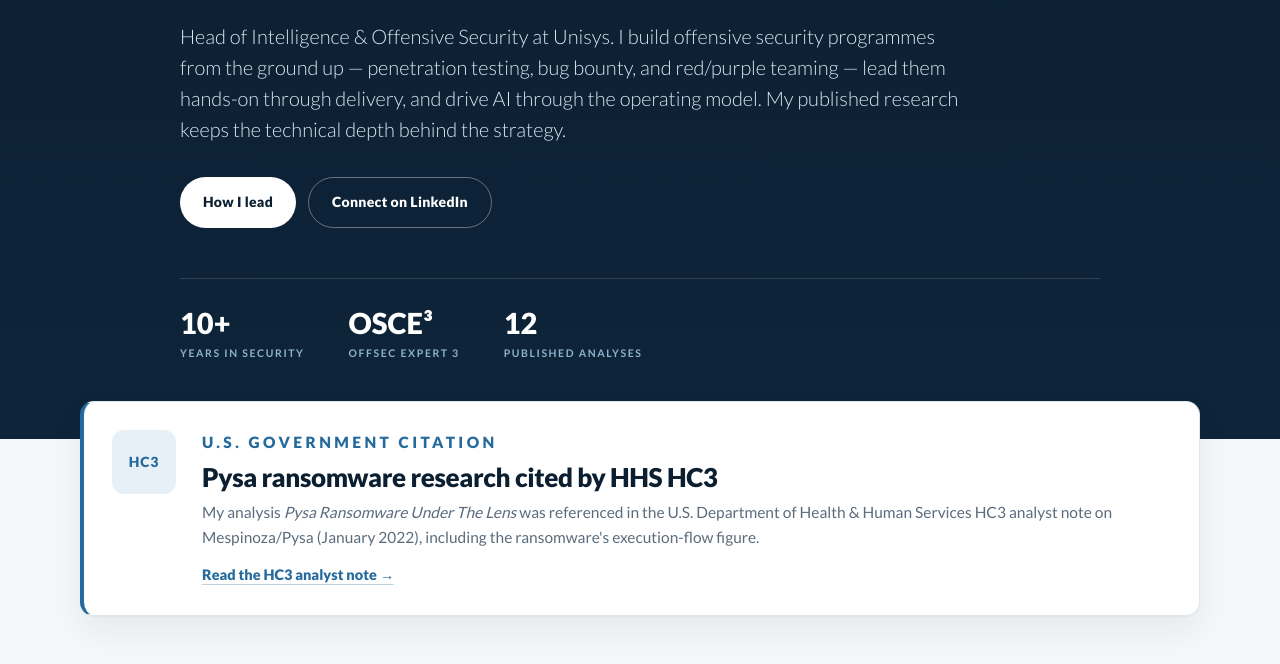
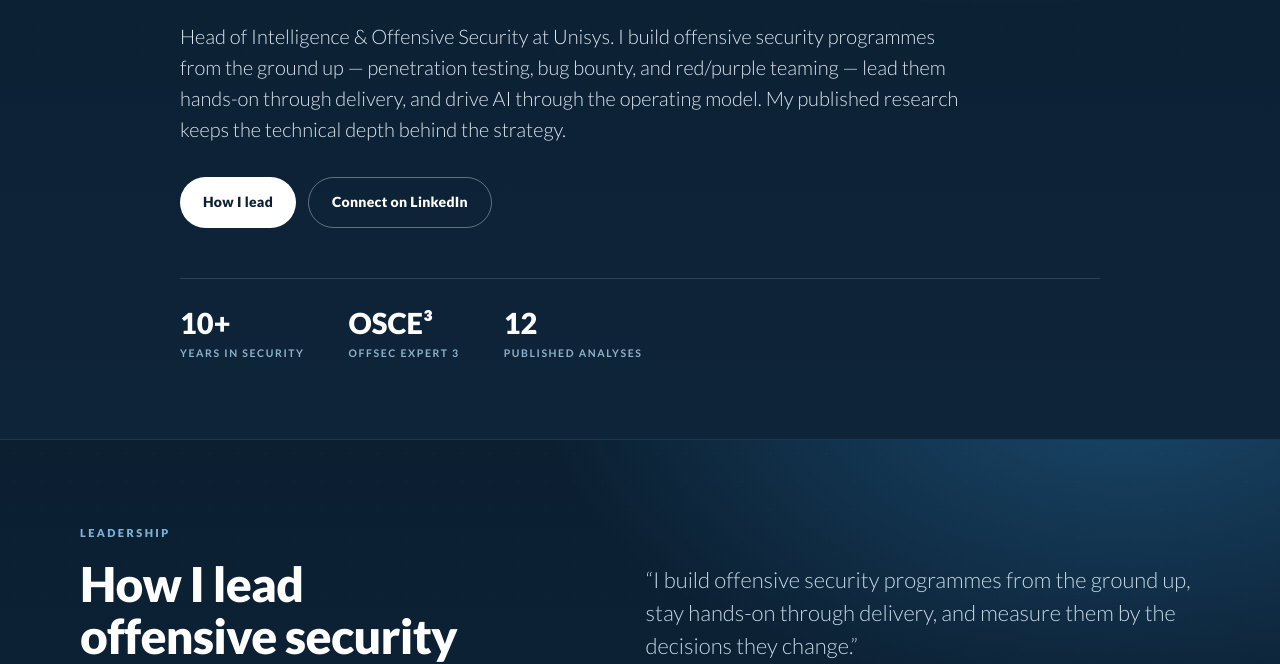
Before and after one commit to astraparad0x/astraparad0x.github.io, a plain HTML site: page index.html in a window 1280 px wide. Shown: the part 314-978 px from the top of the page. Drawn offline with Linux system fonts and the light colour scheme.

Commit message:
Move HC3 citation into Selected Research
Remove the standalone recognition block and add a compact citation strip above the research cards.

Co-Authored-By: Claude Code <noreply@anthropic.com>

```diff
--- a/assets/styles.css
+++ b/assets/styles.css
@@ -271,52 +271,47 @@ h2 {
   color: var(--muted);
 }
 
-/* ---------- Recognition ---------- */
-.recognition {
-  padding-top: 0;
-  padding-bottom: 56px;
+/* ---------- Citation strip ---------- */
+.research-cite {
+  display: flex;
+  flex-wrap: wrap;
+  align-items: center;
+  gap: 10px 16px;
+  margin: 0 0 26px;
+  padding: 14px 18px;
+  background: #eef4f9;
+  border-left: 3px solid var(--accent);
+  border-radius: 10px;
 }
 
-.callout {
-  position: relative;
-  z-index: 2;
-  display: flex;
-  gap: 26px;
-  align-items: flex-start;
-  margin-top: -38px;
-  padding: 28px;
+.cite-mark {
+  display: inline-grid;
+  place-items: center;
+  min-width: 44px;
+  height: 30px;
+  padding: 0 8px;
+  border: 1px solid #d9e6ef;
+  border-radius: 6px;
   background: #fff;
-  border: 1px solid var(--line);
-  border-left: 4px solid var(--accent);
-  border-radius: var(--radius);
-  box-shadow: var(--shadow);
-}
-
-.callout-mark {
-  flex: 0 0 auto;
-  display: grid;
-  place-items: center;
-  width: 64px;
-  height: 64px;
-  border-radius: 12px;
-  background: var(--accent-soft);
   color: var(--accent);
-  font-size: 14px;
+  font-size: 10.5px;
   font-weight: 900;
   letter-spacing: 0.06em;
 }
 
-.callout .eyebrow { color: var(--accent); margin-bottom: 8px; }
+.research-cite p {
+  flex: 1 1 420px;
+  margin: 0;
+  font-size: 13.8px;
+  line-height: 1.5;
+  color: #3a4a5a;
+}
+.research-cite p strong { color: var(--navy); }
 
-.callout h2 {
-  margin: 0 0 8px;
-  font-size: clamp(21px, 2.4vw, 26px);
-}
-
-.callout p {
-  margin: 0 0 12px;
-  color: var(--muted);
-  font-size: 15.5px;
+.research-cite .text-link {
+  flex: 0 0 auto;
+  margin-left: auto;
+  font-size: 13px;
 }
 
 .text-link {
@@ -333,6 +328,7 @@ h2 {
 .leadership-dark {
   position: relative;
   overflow: hidden;
+  border-top: 1px solid rgba(255, 255, 255, 0.08);
   background:
     radial-gradient(900px 520px at 88% -10%, rgba(37, 106, 156, 0.55) 0%, rgba(37, 106, 156, 0) 65%),
     linear-gradient(180deg, #0b1f31 0%, #0e2439 100%);
@@ -786,7 +782,7 @@ footer a:hover { color: #fff; }
   .stat-num { font-size: 25px; }
 
   .section { padding: 62px 0; }
-  .recognition { padding-top: 0; padding-bottom: 40px; }
+  .research-cite .text-link { margin-left: 0; }
 
   .callout {
     flex-direction: column;
--- a/index.html
+++ b/index.html
@@ -56,20 +56,6 @@
           <div class="stat"><span class="stat-num">10+</span><span class="stat-label">Years in security</span></div>
           <div class="stat"><span class="stat-num">OSCE³</span><span class="stat-label">OffSec Expert 3</span></div>
           <div class="stat"><span class="stat-num">12</span><span class="stat-label">Published analyses</span></div>
-        </div>
-      </div>
-    </section>
-
-    <section id="recognition" class="section recognition" aria-labelledby="recognition-title">
-      <div class="wrap">
-        <div class="callout">
-          <div class="callout-mark" aria-hidden="true">HC3</div>
-          <div class="callout-body">
-            <p class="eyebrow">U.S. government citation</p>
-            <h2 id="recognition-title">Pysa ransomware research cited by HHS HC3</h2>
-            <p>My analysis <em>Pysa Ransomware Under The Lens</em> was referenced in the U.S. Department of Health &amp; Human Services HC3 analyst note on Mespinoza/Pysa (January 2022), including the ransomware's execution-flow figure.</p>
-            <a class="text-link" href="https://www.aha.org/system/files/media/file/2022/01/hc3-tlp-white-analyst-note-mespinoza-goldburlap-cyborg-spider-january-6--2022.pdf" target="_blank" rel="noopener">Read the HC3 analyst note <span aria-hidden="true">→</span></a>
-          </div>
         </div>
       </div>
     </section>
@@ -211,6 +197,12 @@
           <p class="section-sub">Selected from twelve published analyses — the technical depth that underpins the programmes.</p>
         </div>
 
+        <div class="research-cite">
+          <span class="cite-mark" aria-hidden="true">HC3</span>
+          <p><strong>U.S. government citation.</strong> The Pysa ransomware analysis was referenced in the HHS HC3 analyst note on Mespinoza/Pysa, January 2022.</p>
+          <a class="text-link" href="https://www.aha.org/system/files/media/file/2022/01/hc3-tlp-white-analyst-note-mespinoza-goldburlap-cyborg-spider-january-6--2022.pdf" target="_blank" rel="noopener">Read the note <span aria-hidden="true">→</span></a>
+        </div>
+
         <div class="research-grid">
           <article class="card featured">
             <div class="card-top"><span class="date">29 Nov 2021</span><span class="tag">Ransomware</span></div>
```
